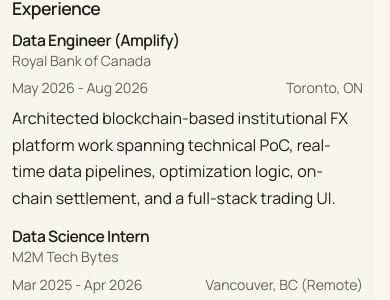
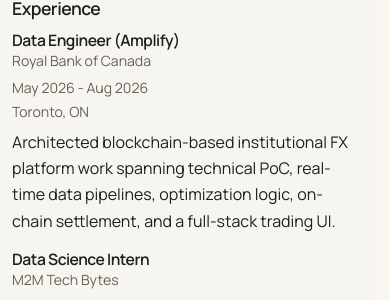
Before and after one commit to ivanbard/my-portfolio, a React (Vite) app: page / in a window 390 px wide. Shown: the part 544-844 px from the top of the page. Built offline with nearby package versions, Linux system fonts and the light colour scheme; no server answers.

Commit message:
minor fixes to woork better on mobile

```diff
--- a/src/components/LandingPage.jsx
+++ b/src/components/LandingPage.jsx
@@ -72,7 +72,7 @@
 
   useEffect(() => () => window.clearTimeout(closeTimerRef.current), []);
 
-  const cityLink = (key) => (
+  const cityLink = (key, suffix = '') => (
     <span className="home-city-anchor">
       <button
         className="home-city-link"
@@ -85,6 +85,7 @@
       >
         {locations[key].name}
       </button>
+      {suffix}
       {activeLocation === key && (
         <span
           className={`home-location-preview${isPreviewClosing ? ' is-closing' : ''}`}
@@ -141,7 +142,7 @@
           }}
         >
           <p className="home-intro-line">
-            I was born in {cityLink('minsk')}, and now live in {cityLink('toronto')}.
+            I was born in {cityLink('minsk')}, and now live in {cityLink('toronto', '.')}
           </p>
           <p className="home-intro-line">
             I currently study computer engineering at <a href="https://www.queensu.ca/">Queen's University</a> out in {cityLink('kingston')}.
--- a/src/styles/Home.css
+++ b/src/styles/Home.css
@@ -124,6 +124,7 @@
 
 .home-location-close {
   position: absolute;
+  z-index: 2;
   top: 0.45rem;
   right: 0.5rem;
   display: grid;
@@ -234,11 +235,24 @@
   to { opacity: 0; }
 }
 
-@media (max-width: 850px) {
+@media (max-width: 1120px) {
   .home-location-preview {
-    top: calc(100% + 0.5rem);
-    left: 0;
-    transform: none;
+    position: fixed;
+    top: 50%;
+    left: 50%;
+    width: min(18rem, calc(100vw - 1.5rem));
+    transform: translate(-50%, -50%);
+  }
+}
+
+@media (max-width: 400px) {
+  .home-experience-period {
+    flex-direction: column;
+    gap: 0;
+  }
+
+  .home-experience-period span:last-child {
+    text-align: left;
   }
 }
 
```
